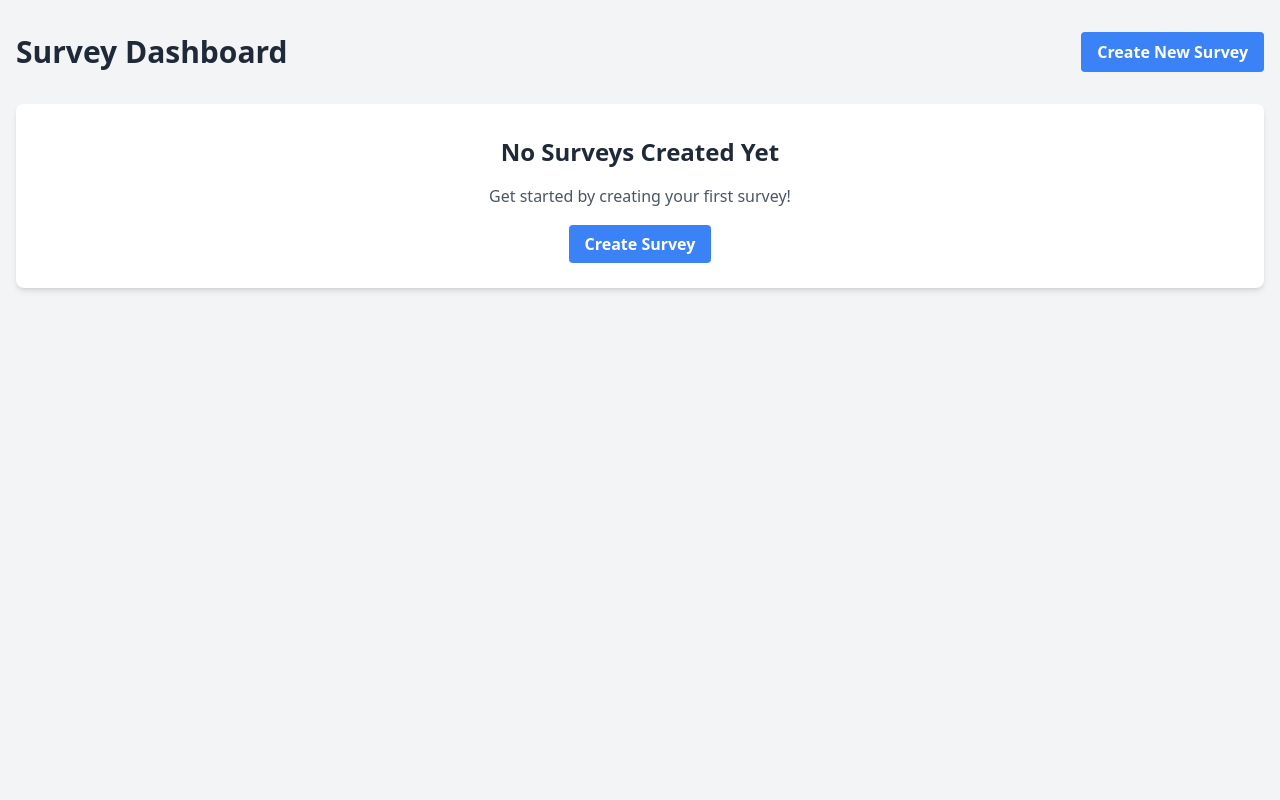
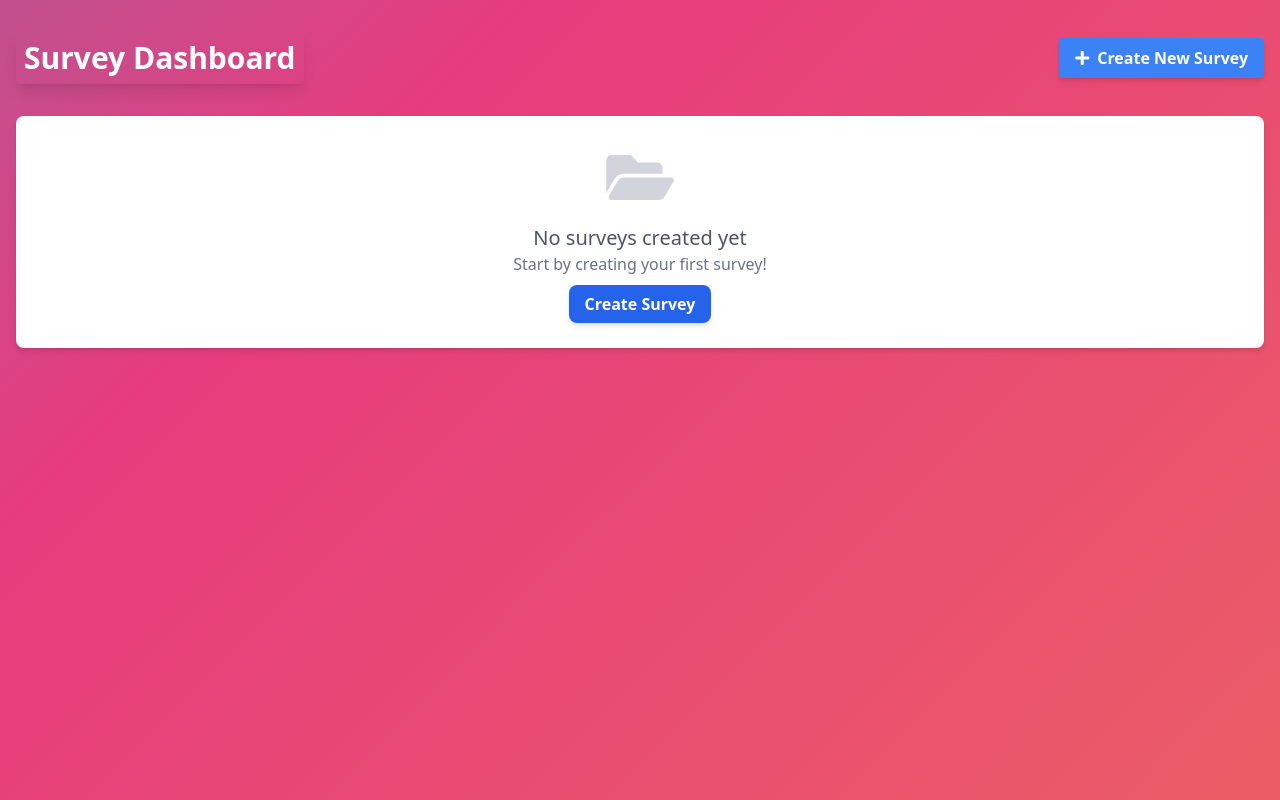
Before and after one commit to Anshu-K-Singh/Project, a Django app: page /survey/ in a window 1280 px wide. Run offline with Django 5.2, Linux system fonts and the light colour scheme; a user stored in the database is signed in; data comes from the database, SQL or seed files in the repository; both versions use the stored data as it was after the commit; some libraries are stand-ins or nearby versions.

Commit message:
added dashboard

```diff
--- a/templates/surveys/home.html
+++ b/templates/surveys/home.html
@@ -4,21 +4,35 @@
     <meta charset="UTF-8">
     <title>Survey Dashboard</title>
     <script src="https://cdn.tailwindcss.com"></script>
+    <link rel="stylesheet" href="https://cdnjs.cloudflare.com/ajax/libs/font-awesome/5.15.4/css/all.min.css">
+    <style>
+        .animated-bg {
+            background: linear-gradient(-45deg, #ee7752, #e73c7e, #23a6d5, #23d5ab);
+            background-size: 400% 400%;
+            animation: gradient 15s ease infinite;
+        }
+
+        @keyframes gradient {
+            0% { background-position: 0% 50%; }
+            50% { background-position: 100% 50%; }
+            100% { background-position: 0% 50%; }
+        }
+    </style>
 </head>
-<body class="bg-gray-100 min-h-screen">
+<body class="animated-bg min-h-screen bg-gray-100">
     <div class="container mx-auto px-4 py-8">
         <div class="flex justify-between items-center mb-8">
-            <h1 class="text-3xl font-bold text-gray-800">Survey Dashboard</h1>
+            <h1 class="text-3xl font-bold text-white shadow-lg p-2 rounded">Survey Dashboard</h1>
             <a href="{% url 'surveys:create_survey' %}"
-               class="bg-blue-500 hover:bg-blue-700 text-white font-bold py-2 px-4 rounded">
-                Create New Survey
+               class="bg-blue-500 hover:bg-blue-700 text-white font-bold py-2 px-4 rounded transition transform hover:scale-105 shadow-md">
+                <i class="fas fa-plus mr-2"></i>Create New Survey
             </a>
         </div>
 
         {% if messages %}
         <div class="mb-4">
             {% for message in messages %}
-            <div class="{% if message.tags == 'error' %}bg-red-100 text-red-800{% else %}bg-green-100 text-green-800{% endif %} px-4 py-2 rounded">
+            <div class="{% if message.tags == 'error' %}bg-red-100 text-red-800{% else %}bg-green-100 text-green-800{% endif %} px-4 py-2 rounded shadow-md">
                 {{ message }}
             </div>
             {% endfor %}
@@ -28,50 +42,46 @@
         {% if surveys %}
         <div class="grid md:grid-cols-2 lg:grid-cols-3 gap-6">
             {% for survey in surveys %}
-            <div class="bg-white shadow-md rounded-lg p-6 hover:shadow-lg transition-shadow">
-                <h2 class="text-xl font-semibold mb-2 text-gray-800">{{ survey.title }}</h2>
+            <div class="bg-white shadow-lg rounded-lg p-6 hover:shadow-xl transition-all duration-300 transform hover:-translate-y-2">
+                <h2 class="text-xl font-semibold mb-2 text-gray-800 flex items-center">
+                    <i class="fas fa-clipboard-list mr-2 text-blue-600"></i>
+                    {{ survey.title }}
+                </h2>
                 <p class="text-gray-600 mb-4 truncate">{{ survey.description|default:"No description" }}</p>
 
-                <div class="flex items-center text-sm text-gray-500 mb-4">
-                    <svg class="w-4 h-4 mr-2" fill="none" stroke="currentColor" viewBox="0 0 24 24" xmlns="http://www.w3.org/2000/svg">
-                        <path stroke-linecap="round" stroke-linejoin="round" stroke-width="2" d="M12 8v4l3 3m6-3a9 9 0 11-18 0 9 9 0 0118 0z"></path>
-                    </svg>
+                <div class="flex items-center text-sm text-gray-500 mb-2">
+                    <i class="fas fa-calendar-alt mr-2 text-blue-500"></i>
                     Created: {{ survey.created_at|date:"M d, Y" }}
                 </div>
 
                 <div class="flex items-center text-sm text-gray-500 mb-4">
-                    <svg class="w-4 h-4 mr-2" fill="none" stroke="currentColor" viewBox="0 0 24 24" xmlns="http://www.w3.org/2000/svg">
-                        <path stroke-linecap="round" stroke-linejoin="round" stroke-width="2" d="M9 12l2 2 4-4m6 2a9 9 0 11-18 0 9 9 0 0118 0z"></path>
-                    </svg>
+                    <i class="fas fa-question-circle mr-2 text-green-500"></i>
                     Questions: {{ survey.questions.count }}
                 </div>
 
                 <div class="flex items-center text-sm text-gray-500 mb-4">
-                    <svg class="w-4 h-4 mr-2" fill="none" stroke="currentColor" viewBox="0 0 24 24" xmlns="http://www.w3.org/2000/svg">
-                        <path stroke-linecap="round" stroke-linejoin="round" stroke-width="2" d="M9 12l2 2 4-4m6 2a9 9 0 11-18 0 9 9 0 0118 0z"></path>
-                    </svg>
+                    <i class="fas fa-poll mr-2 text-purple-500"></i>
                     Responses: {{ survey.responses.count }}
                 </div>
 
-                <div class="flex space-x-2">
                 <a href="{% url 'surveys:survey_detail' survey.id %}"
-                       class="bg-blue-500 hover:bg-blue-700 text-white font-bold py-2 px-4 rounded text-sm">
+                   class="w-full bg-blue-50 text-blue-700 hover:bg-blue-100 py-2 px-4 rounded-lg text-center font-semibold transition-colors">
                     View Details
                 </a>
                 <a href="{% url 'surveys:take_survey' survey.unique_link %}"
-                       class="bg-green-500 hover:bg-green-700 text-white font-bold py-2 px-4 rounded text-sm">
+                   class="w-full bg-green-50 text-green-700 hover:bg-green-100 py-2 px-4 rounded-lg text-center font-semibold transition-colors mt-2">
                     Take Survey
                 </a>
-                </div>
             </div>
             {% endfor %}
         </div>
         {% else %}
-        <div class="bg-white shadow-md rounded-lg p-8 text-center">
-            <h2 class="text-2xl font-semibold mb-4 text-gray-800">No Surveys Created Yet</h2>
-            <p class="text-gray-600 mb-6">Get started by creating your first survey!</p>
+        <div class="text-center bg-white rounded-lg p-8 shadow-md">
+            <i class="fas fa-folder-open text-6xl text-gray-300 mb-4"></i>
+            <h2 class="text-xl text-gray-600">No surveys created yet</h2>
+            <p class="text-gray-500 mb-4">Start by creating your first survey!</p>
             <a href="{% url 'surveys:create_survey' %}"
-               class="bg-blue-500 hover:bg-blue-700 text-white font-bold py-2 px-4 rounded">
+               class="bg-blue-600 hover:bg-blue-700 text-white font-bold py-2 px-4 rounded-lg shadow-md transform hover:scale-105 transition-transform duration-200">
                 Create Survey
             </a>
         </div>
```
Also changed, not shown: templates/surveys/create_survey.html (+36 -11 lines), db.sqlite3. Lines whose indentation alone changed are shown as unchanged.
